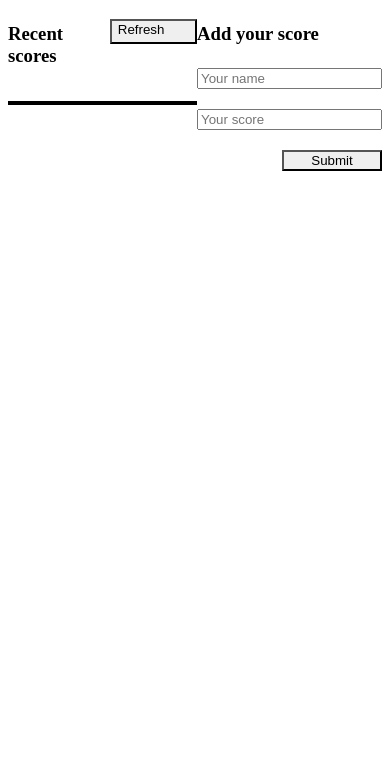
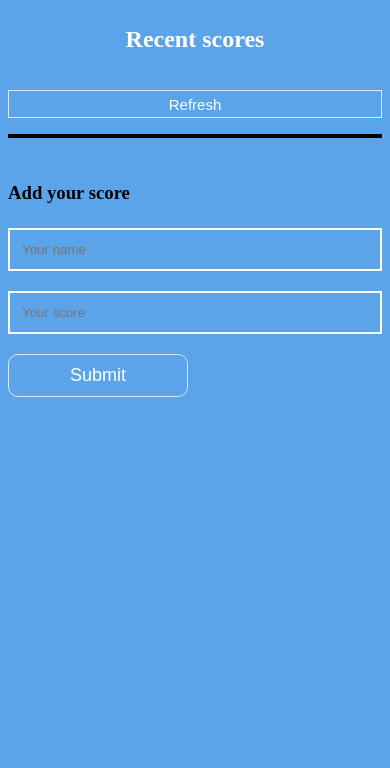
Before and after one commit to summyalena/Leaderboard, a website built with webpack: page src/index.html in a window 390 px wide. Shown: the part 76-844 px from the top of the page. Built offline with nearby package versions, Linux system fonts and the light colour scheme.

Commit message:
made corrections

```diff
--- a/src/create.js
+++ b/src/create.js
@@ -1,26 +1,13 @@
 import post from './module/post';
+import Get from './module/Get';
 
-export default function Scores() {
+const Scores = () => {
   const refreshBtn = document.querySelector('.refreshBtn');
   const nameInput = document.querySelector('.name');
   const scoreInput = document.querySelector('.score');
   const Form = document.querySelector('form');
 
   const api = 'https://us-central1-js-capstone-backend.cloudfunctions.net/api/games/2ehdutnghjd400irjf8nnv/scores/';
-
-  const display = (data) => {
-    const scoreList = document.querySelector('.scores-div');
-    data.forEach((person) => {
-      const list = document.createElement('li');
-      list.classList.add('list');
-      list.innerHTML = `
-        <div class="one">
-        <p>${person.user}: ${person.score}</p>
-        </div>
-       `;
-      scoreList.appendChild(list);
-    });
-  };
 
   Form.addEventListener('submit', (e) => {
     e.preventDefault();
@@ -33,24 +20,10 @@ export default function Scores() {
     Form.reset();
   });
 
-  const Get = async (api) => {
-    try {
-      const response = await fetch(api, {
-        method: 'GET',
-        headers: {
-          'content-Type': 'application/json',
-        },
-      });
-      const data = await response.json();
-      const finalResults = data.result;
-      display(finalResults);
-      return data;
-    } catch (error) {
-      return error;
-    }
-  };
-  refreshBtn.addEventListener('click', (e) => {
+  refreshBtn.addEventListener('click', () => {
     Get(api);
-    e.stopPropagation();
+    console.log(Get(api))
   });
 }
+
+export default Scores;
--- a/src/index.html
+++ b/src/index.html
@@ -12,33 +12,40 @@
     <title>Leaderboard</title>
 </head>
 <body>
-    <header>
+    <header class="main-head">
     <h1>LEADERBOARD</h1>
     </header>
 
-    <section class="wrapper">
+    <main class="wrapper">
     <section>
-        <header class="recentScrs">
-            <h1>Recent scores</h1>
+        <div class="recentScrs">
+            <h2>Recent scores</h2>
             <button class="refreshBtn">Refresh</button>
-        </header>
+        </div>
         <ul class="scores-div">
 
         </ul>
     </section>
 
     <section class="add-score">
-       <header>
-        <h1>
+        <h3>
             Add your score
-        </h1>
-       </header>
+        </h3>
        <form id="form">
        <input type="text" aria-label="Your name" placeholder="Your name" class="name"/>
        <input type="text" aria-label="Your score" placeholder="Your score" class="score"/>
-       <button type="submit" class="submitBtn">Submit</button>
-       </form>
+       <div class="container">
+       <div class="center">
+        <button type="submit" class="submitBtn">
+        <svg width="180px" height="60px" viewBox="0 0 180 60" class="border">
+            <polyline points="179,1 179,59 1,59 1,1 179,1" class="bg-line" />
+            <polyline points="179,1 179,59 1,59 1,1 179,1" class="hl-line" />
+          </svg>
+        <span>Submit</span></button>
+    </div>
+</div>
+    </form>
     </section>
-    </section>
+    </main>
 </body>
 </html>
--- /dev/null
+++ b/src/module/Get.js
@@ -0,0 +1,11 @@
+import display from './display'
+
+  const Get = async (api) => {
+    const request = new Request(api);
+      const response = await fetch(request);
+      const data = await response.json();
+      const finalResults = data.result;
+      display(finalResults);
+  };
+
+export default Get;
--- /dev/null
+++ b/src/module/display.js
@@ -0,0 +1,17 @@
+
+  const display = (data) => {
+    const scoreList = document.querySelector('.scores-div');
+   scoreList.innerHTML = '';
+    data.forEach((person) => {
+      const list = document.createElement('li');
+      list.classList.add('list');
+      list.innerHTML = `
+        <div class="one">
+        <p>${person.user}: ${person.score}</p>
+        </div>
+       `;
+      scoreList.appendChild(list);
+    });
+  };
+
+export default display;
--- a/src/style.css
+++ b/src/style.css
@@ -1,20 +1,39 @@
+
+body {
+  background-color: rgb(92, 164, 234) ;
+}
 .wrapper {
   display: flex;
   justify-content: space-evenly;
+}
+
+.main-head h1 {
+  font-weight: 600;
+  font-family: 'Trebuchet MS', 'Lucida Sans Unicode', 'Lucida Grande', 'Lucida Sans', Arial, sans-serif;
+  justify-content: center;
+  display: flex;
+  color: white;
 }
 
 .recentScrs {
   display: flex;
   justify-content: center;
   gap: 10px;
+  color: white;
 }
 
 .refreshBtn {
   display: flex;
   width: 100px;
   margin-top: 15px;
-  height: 25px;
-  border-radius: 0;
+  height: 28px;
+  width: 100px;
+  color: white;
+  cursor: pointer;
+  background: transparent;
+  border: 1px solid rgb(211, 233, 253);
+  padding: 5px 10px;
+  transition: 1s ease-in-out;
 }
 
 .scores-div {
@@ -40,14 +59,98 @@
   gap: 5px;
 }
 
+.add-score header {
+font-weight: 300;
+color: white;
+font-family:'Gill Sans', 'Gill Sans MT', Calibri, 'Trebuchet MS', sans-serif;
+}
+
 #form {
   display: flex;
   flex-direction: column;
   gap: 20px;
 }
 
+#form input {
+  padding: 12px;
+  outline: none;
+  color: white;
+  border: 2px solid rgb(255, 255, 255);
+  background: transparent;
+}
+
+.center {
+  width: 180px;
+  height: 60px;
+  position: absolute;
+}
+
+
 .submitBtn {
   width: 100px;
+  cursor: pointer;
+  background: transparent;
+  border: 1px solid rgb(211, 233, 253);
   align-self: flex-end;
   border-radius: 0;
+  padding: 10px;
+  transition: 1s ease-in-out;
 }
+
+.submitBtn svg {
+  position: absolute;
+  left: 0;
+  top: 0;
+  fill: none;
+  stroke: #fff;
+  stroke-dasharray: 150 480;
+  stroke-dashoffset: 150;
+  transition: 1s ease-in-out;
+}
+
+
+.submitBtn:hover {
+  transition: 1s ease-in-out;
+  background: rgb(79, 149, 218);
+}
+
+.submitBtn:hover svg {
+  stroke-dashoffset: -480;
+}
+
+.submitBtn span {
+  color: white;
+  font-size: 18px;
+  font-weight: 100;
+}
+
+@media screen and (max-width: 768px) {
+   .wrapper {
+    display: flex;
+    flex-direction: column;
+    gap: 10px;
+   }
+   .submitBtn {
+    width: 100%;
+    justify-content: center;
+    display: flex;
+    padding: 10px;
+    border-radius: 10px;
+   }
+
+   .recentScrs {
+     display: flex;
+     flex-direction: column;
+     justify-content: center;
+     align-items: center;
+     gap: 2px;
+   }
+
+   .refreshBtn {
+      width: 100%;
+      display: flex;
+      justify-content: center;
+      font-size: 15px;
+      padding: 5px;
+   }
+}
```
